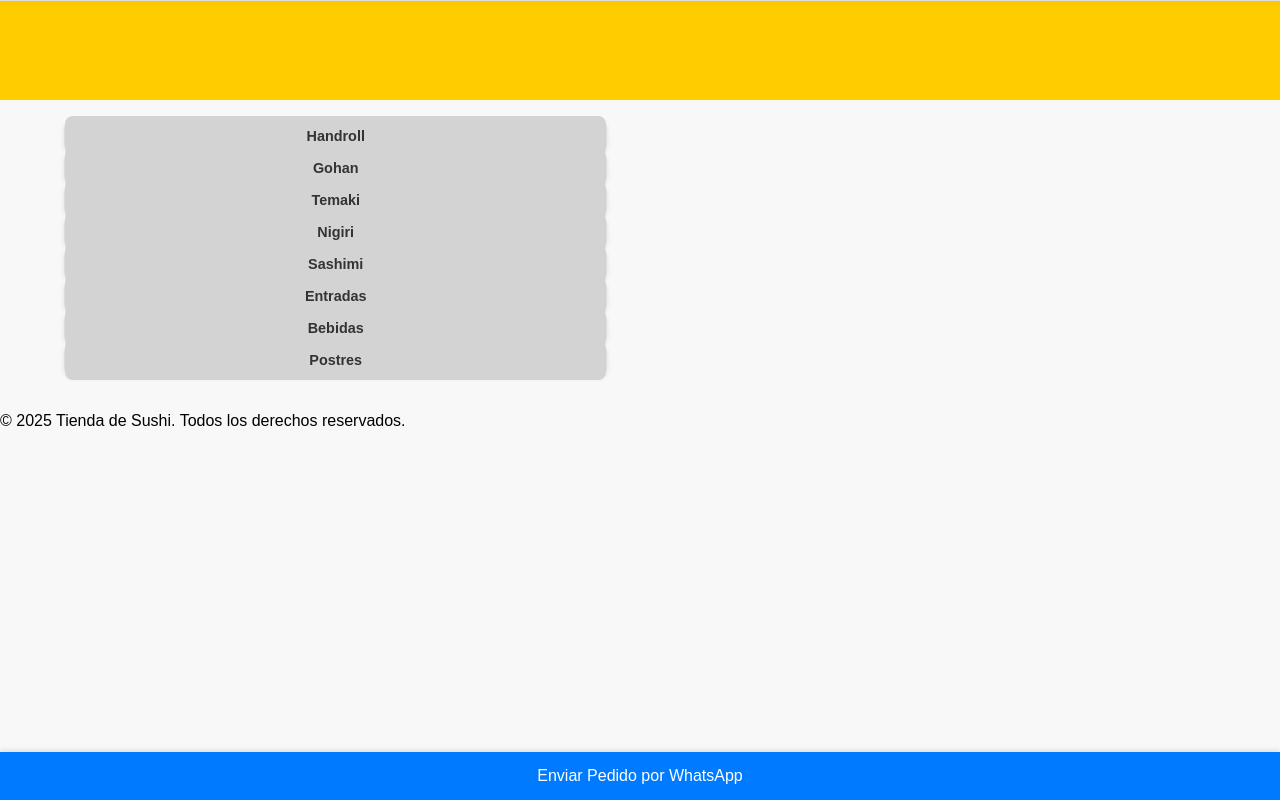
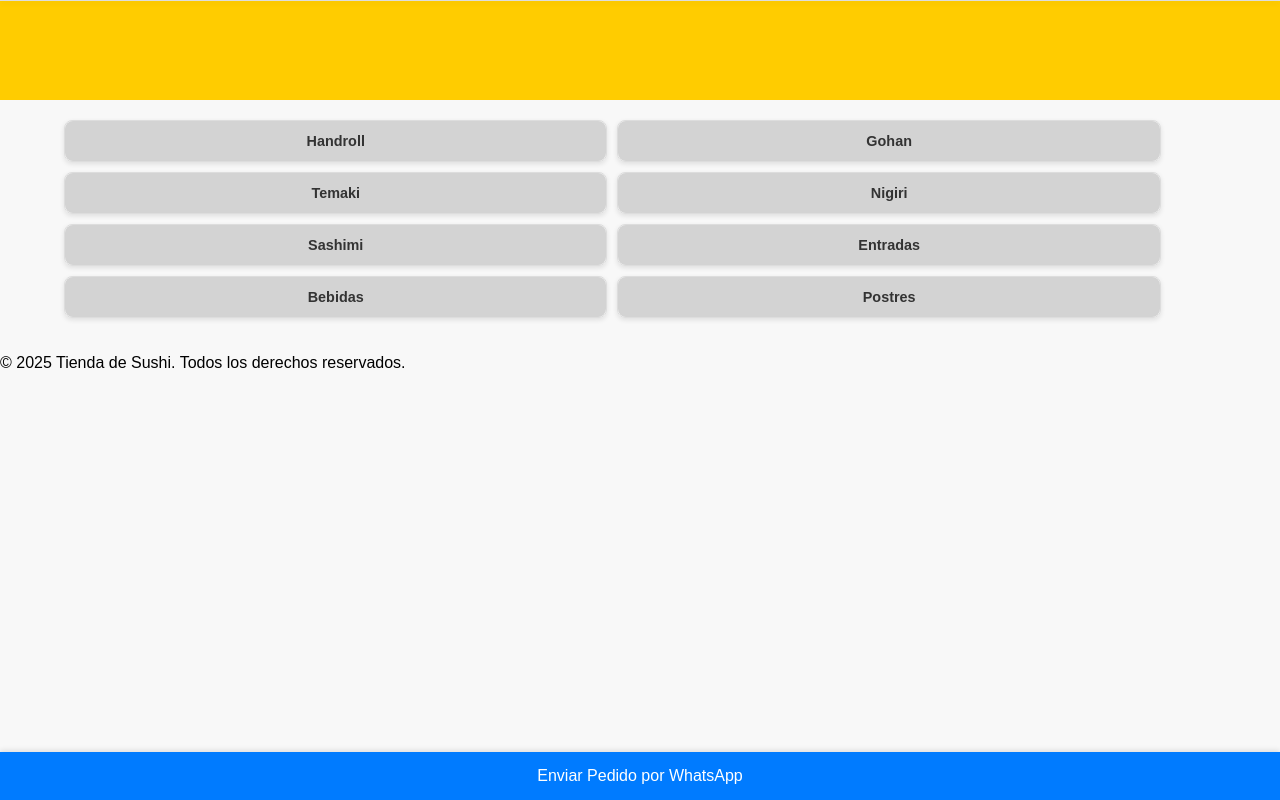
Before and after one commit to weAreGraphics/auro-sushi, a plain HTML site: page index.html in a window 1280 px wide. Drawn offline with Linux system fonts and the light colour scheme.

Commit message:
Upadate css

```diff
--- a/styles/style.css
+++ b/styles/style.css
@@ -174,10 +174,12 @@ h1 {
 }
 /* Estilo para las categorías */
 #categories {
-    margin: 20px 0;
+    display: flex;
+    flex-flow: wrap;
+    gap: 10px;
     width: 90%;
-    margin: auto !important;
-    margin-top: 20px !important;
+    margin: auto;
+    margin-top: 20px
 }
 
 .categories{
@@ -187,7 +189,6 @@ h1 {
 
 .category {
     width: 47%;
-    height: 30px;
     display: flex;
     justify-content: center;
     align-items: center;
```
